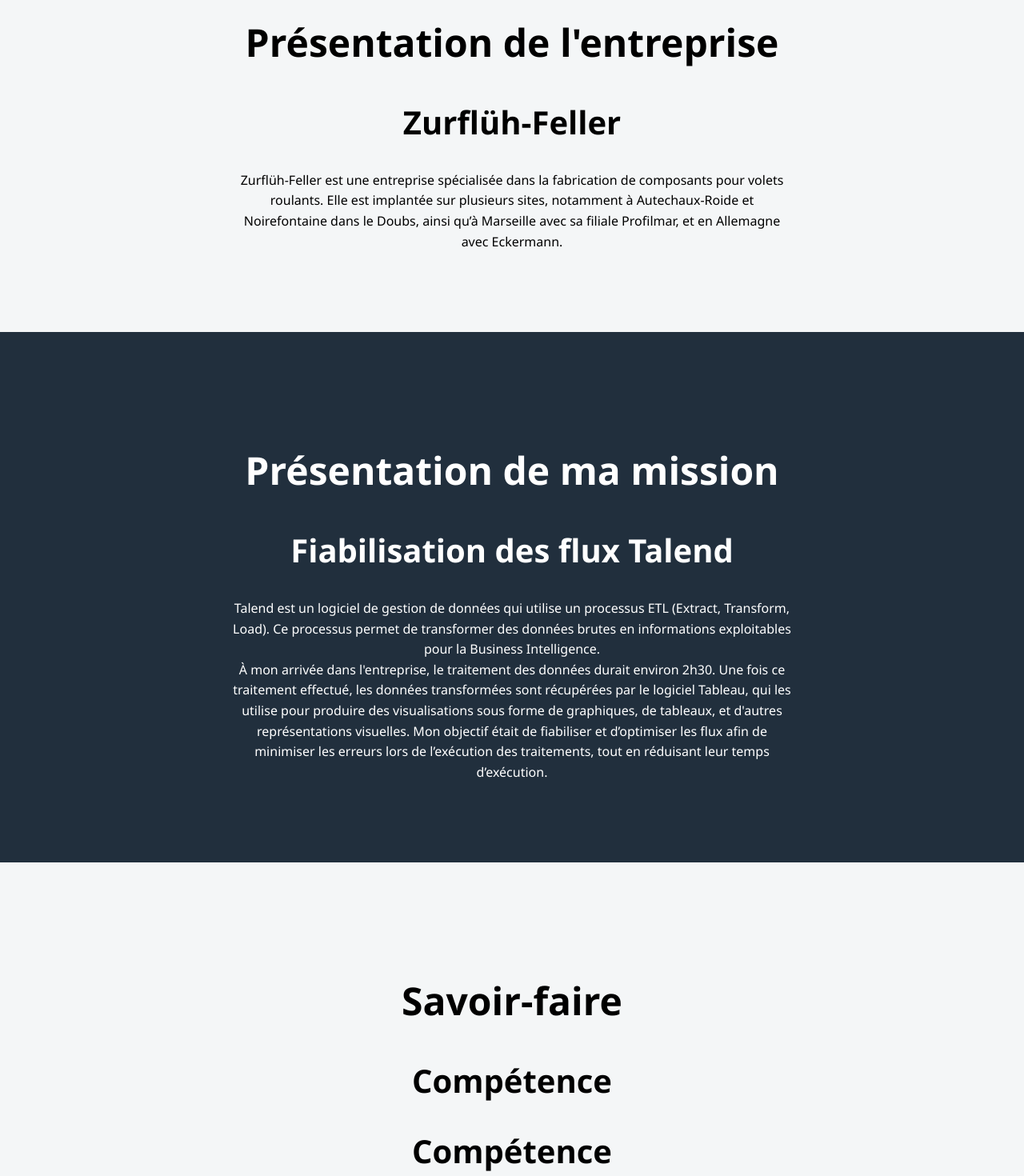
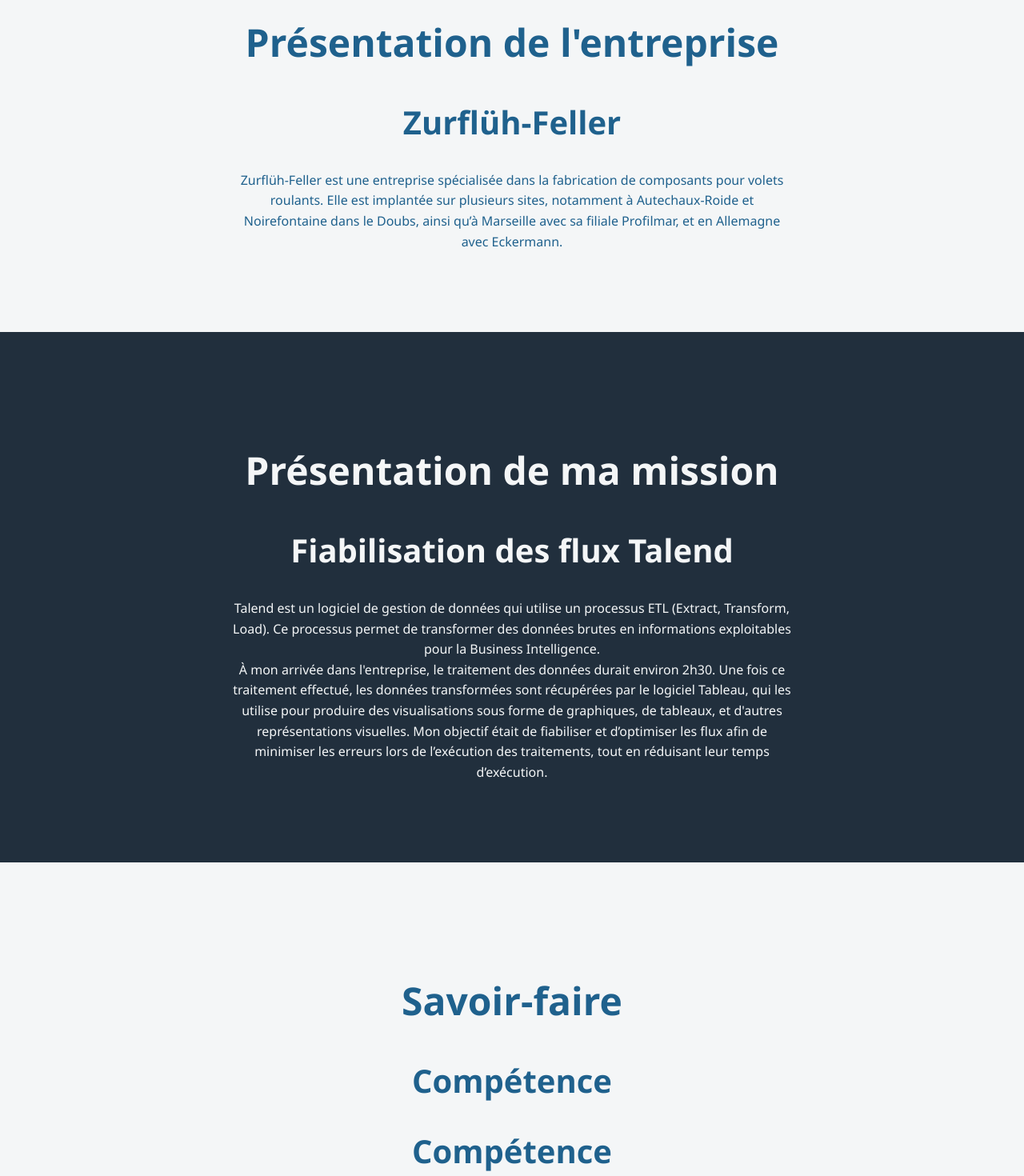
Before and after one commit to lmerat-iut90/lmerat-iut90.github.io, a Vue app: page / in a window 1280 px wide. Shown: the part 980-2450 px from the top of the page at 80% size. Built offline with nearby package versions, Linux system fonts and the light colour scheme.

Commit message:
style project refactor

```diff
--- a/src/components/About.vue
+++ b/src/components/About.vue
@@ -16,14 +16,17 @@
 }
 .about h1{
     font-size: 3em;
+    color: #1F618D;
 }
 .about h2 {
     font-size: 2.5em;
+    color: #1F618D;
 }
 .about p {
     max-width: 700px;
     margin: auto;
     line-height: 1.6;
+    color: #1F618D;
 }
 </style>
 <script setup>
--- a/src/components/Home.vue
+++ b/src/components/Home.vue
@@ -22,6 +22,7 @@
 .home h1 {
     font-size: 3em;
     margin-bottom: 20px;
+    color: #F4F6F7;
 }
 .home h2 {
     font-size: 2.5em;
@@ -30,5 +31,6 @@
 .home p {
     font-size: 1.2em;
     max-width: 600px;
+    color: #F4F6F7;
 }
 </style>
--- a/src/components/Stage.vue
+++ b/src/components/Stage.vue
@@ -13,17 +13,18 @@
     text-align: center;
 }
 .skills p {
-    margin: auto;
-}
-.skills h1{
-    font-size: 3em;
-}
-.skills h2 {
-    font-size: 2.5em;
-}
-.skills p {
+    color: #1F618D;
     max-width: 700px;
     margin: auto;
     line-height: 1.6;
 }
+.skills h1{
+    font-size: 3em;
+    color: #1F618D;
+}
+.skills h2 {
+    font-size: 2.5em;
+    color: #1F618D;
+}
+
 </style>
--- a/src/components/Work.vue
+++ b/src/components/Work.vue
@@ -16,10 +16,7 @@
     text-align: center;
 }
 h1,h2,p {
-    color: white;
-}
-.projects p {
-    margin: auto;
+    color: #F4F6F7;
 }
 .projects h1{
     font-size: 3em;
--- a/vue.config.js
+++ b/vue.config.js
@@ -1,6 +1,6 @@
 const { defineConfig } = require('@vue/cli-service')
 module.exports = defineConfig({
-  publicPath: '/',
+  publicPath: './',
   transpileDependencies: true,
   lintOnSave: false
 })
```
Also changed, not shown: src/router/index.js (added, +17 -0 lines), 1 other file (tests, documents, lock files or other folders).
